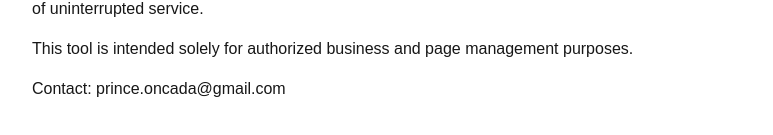
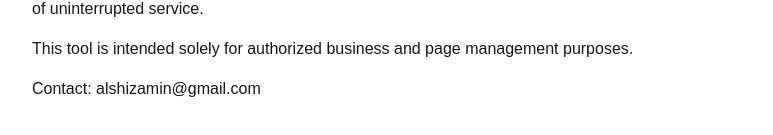
Before and after one commit to princeoncada/fx-post-engine, a Next.js app: page /terms-of-service in a window 1280 px wide. Shown: the part 199-334 px from the top of the page, without its empty margins (248-1021 px from the left). Built offline with nearby package versions, Linux system fonts and the light colour scheme.

Commit message:
Update contact email in Terms of Service page

```diff
--- a/app/terms-of-service/page.tsx
+++ b/app/terms-of-service/page.tsx
@@ -20,7 +20,7 @@ export default function TermsOfServicePage() {
       </p>
 
       <p className="mt-4">
-        Contact: prince.oncada@gmail.com
+        Contact: alshizamin@gmail.com
       </p>
     </main>
   );
```
